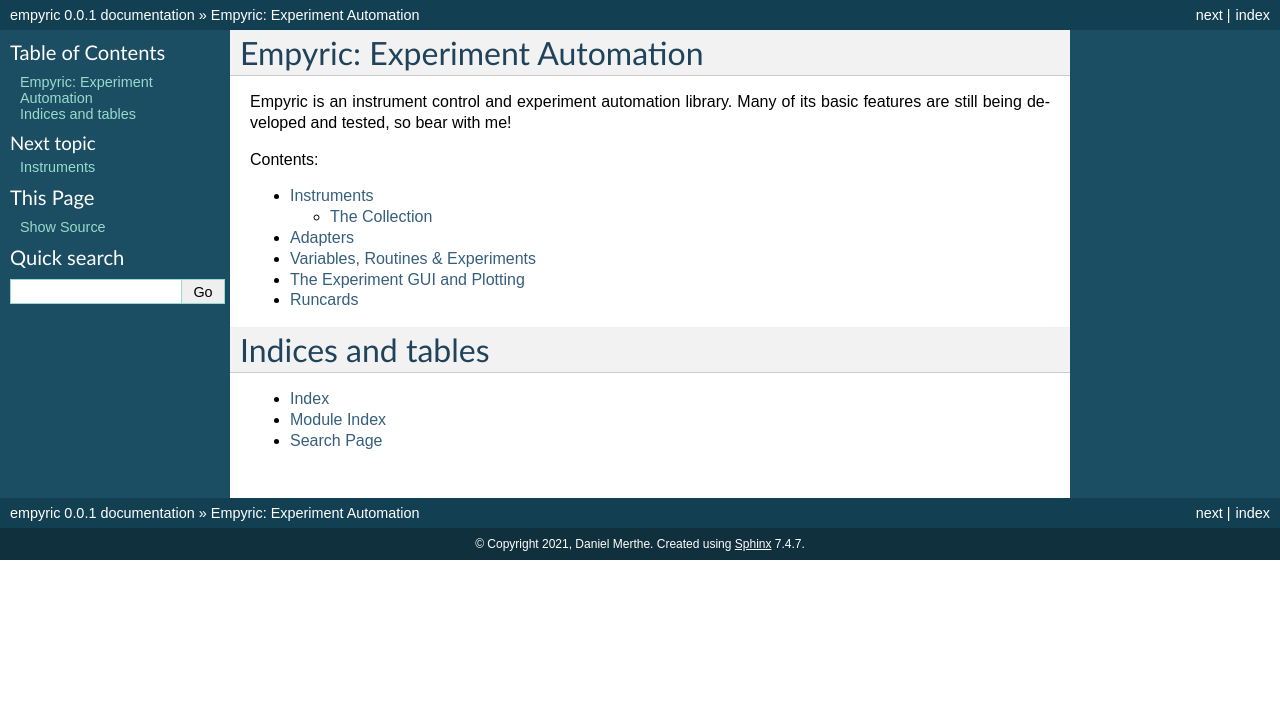
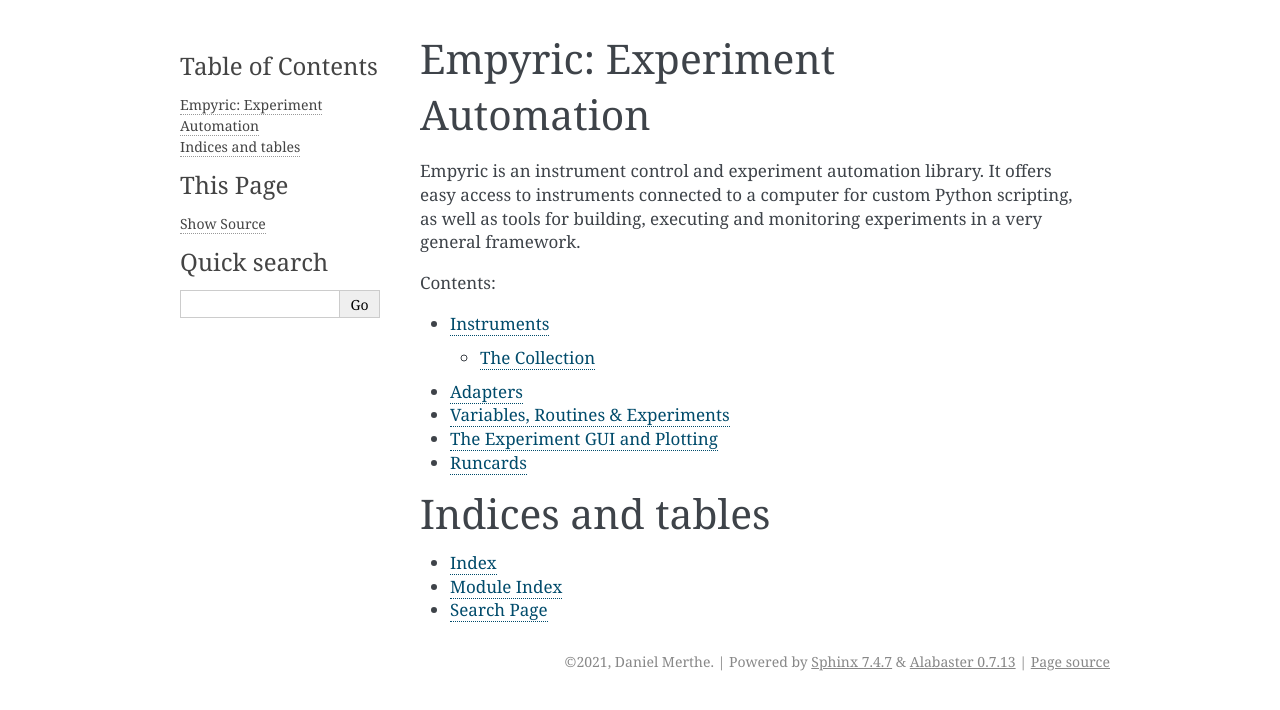
Before and after one commit to dmerthe/empyric, a Sphinx documentation site: the page built from docs/index.rst, in a window 1280 px wide. Shown: the top 710 px of the page. Built offline with Sphinx 7.4.7, drawn with Linux system fonts in a browser that asks for light colours.

Commit message:
Changed docs theme to alabaster

```diff
--- a/docs/conf.py
+++ b/docs/conf.py
@@ -23,7 +23,7 @@ copyright = '2021, Daniel Merthe'
 author = 'Daniel Merthe'
 
 # The full version, including alpha/beta/rc tags
-release = '0.0.1'
+release = '0.1'
 
 
 # -- General configuration ---------------------------------------------------
@@ -49,7 +49,7 @@ exclude_patterns = ['_build', 'Thumbs.db', '.DS_Store']
 # The theme to use for HTML and HTML Help pages.  See the documentation for
 # a list of builtin themes.
 #
-html_theme = 'classic'
+html_theme = 'alabaster'
 
 # Add any paths that contain custom static files (such as style sheets) here,
 # relative to this directory. They are copied after the builtin static files,
--- a/docs/experiments.rst
+++ b/docs/experiments.rst
@@ -6,22 +6,30 @@ Variables, Routines & Experiments
 .. autoclass:: empyric.experiment.Variable
    :members:
 
+|
+
 .. autoclass:: empyric.experiment.Routine
    :members:
+
 .. autoclass:: empyric.experiment.Set
+
 .. autoclass:: empyric.experiment.Timecourse
+
 .. autoclass:: empyric.experiment.Sequence
-.. autoclass:: empyric.experiment.Set
+
 .. autoclass:: empyric.experiment.Minimize
+
 .. autoclass:: empyric.experiment.Maximize
 
 .. autoclass:: empyric.experiment.Alarm
    :members:
 
+|
+
 .. autoclass:: empyric.experiment.Experiment
    :members:
 
-.. autofunction:: empyric.experiment.build_experiment
+|
 
 .. autoclass:: empyric.experiment.Manager
    :members:
--- a/docs/index.rst
+++ b/docs/index.rst
@@ -6,7 +6,7 @@
 Empyric: Experiment Automation
 ===================================
 
-Empyric is an instrument control and experiment automation library. Many of its basic features are still being developed and tested, so bear with me!
+Empyric is an instrument control and experiment automation library. It offers easy access to instruments connected to a computer for custom Python scripting, as well as tools for building, executing and monitoring experiments in a very general framework.
 
 .. toctree::
    :maxdepth: 2
--- a/docs/instruments.rst
+++ b/docs/instruments.rst
@@ -14,7 +14,7 @@ The instruments listed in the collection below are supported by the empyric modu
 .. autoclass:: empyric.collection.instrument.Instrument
    :members:
 
-An instance on an instrument from the collection below can be initialized by importing from ``empyric.instruments``. For example, instantiating a Keithley 2400 20 W sourcemeter is done with the command sequence,
+An instance on an instrument from the collection below can be initialized by importing from ``empyric.instruments``. For example, instantiating a Keithley 2400 sourcemeter is done with the command sequence,
 
 .. code-block::
 
```
Also changed, not shown: 1 other file.
